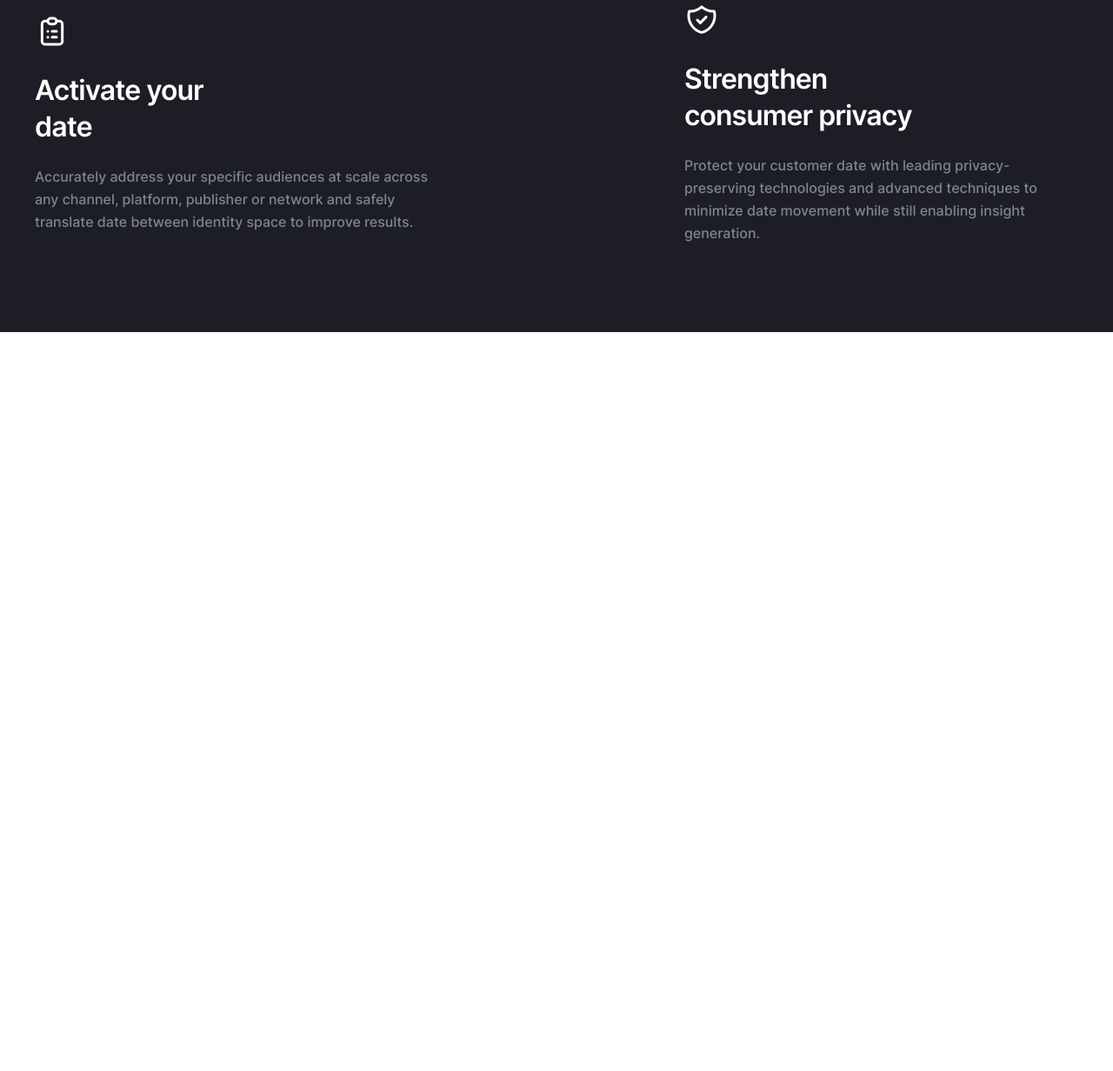
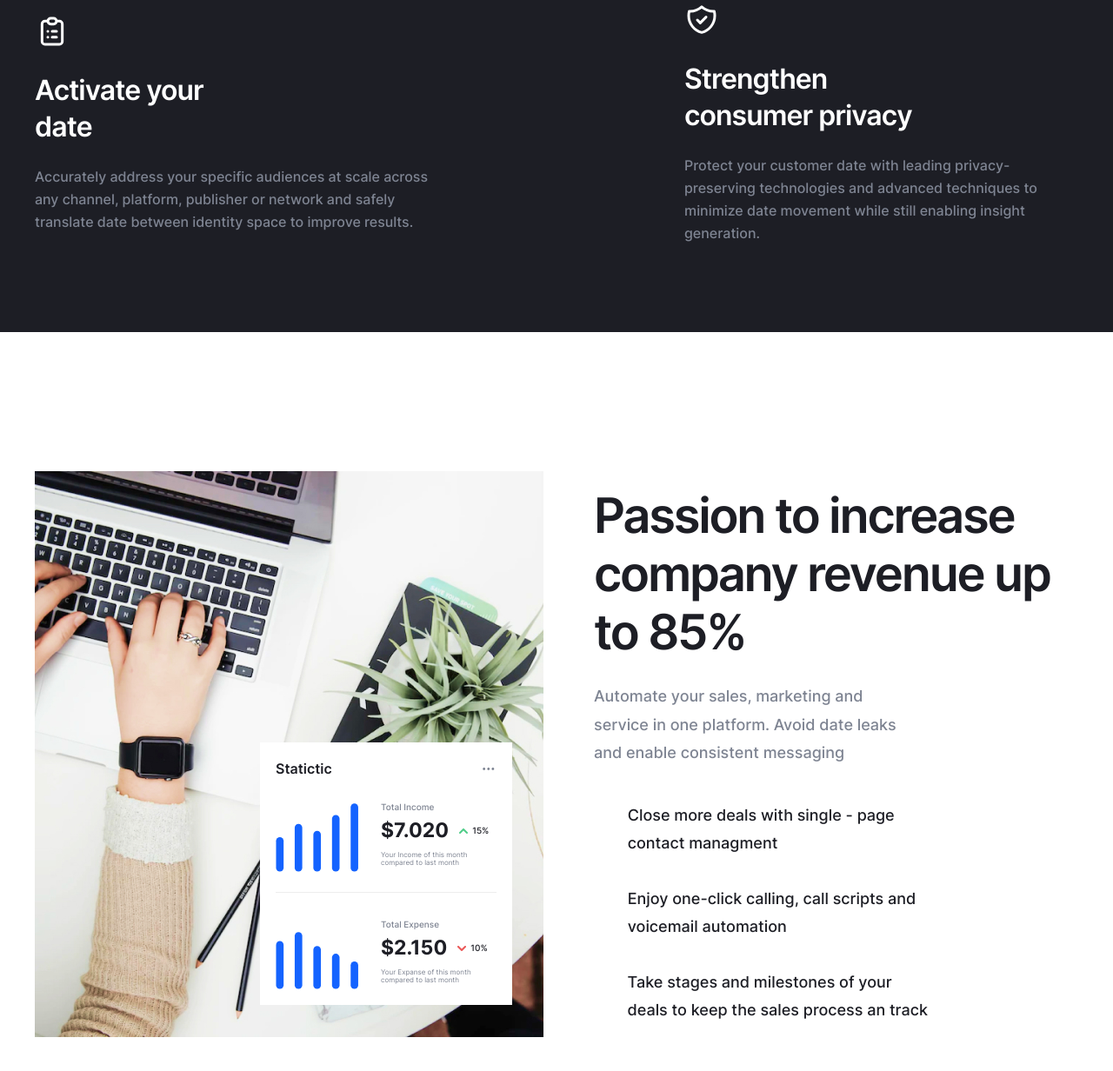
Before and after one commit to Koncov/coca, a website built with Vite: page src/index.html in a window 1280 px wide. Shown: the part 1695-2927 px from the top of the page at 87% size. Before the commit the page ends 2077 px from the top, so only its background shows below. Built offline with nearby package versions, Linux system fonts and the light colour scheme; files whose address does not match are found by name.

Commit message:
Created features section

```diff
--- /dev/null
+++ b/src/assets/scss/components/home/features.scss
@@ -0,0 +1,179 @@
+.features {
+  padding: 160px 0 94px;
+
+  @include mobile {
+    padding: 60px 0 64px;
+  }
+
+  &__container {
+    @include flex-all-between;
+
+    @include mini-desktop {
+      gap: 40px;
+      flex-direction: column;
+      align-items: flex-start;
+    }
+
+    @include mobile {
+      gap: 25px;
+    }
+  }
+
+  &__left {
+    position: relative;
+  }
+
+  &__stats {
+    position: absolute;
+    right: 36px;
+    bottom: 40px;
+    padding: 18px;
+    max-width: 290px;
+    background-color: #fff;
+
+    @include mobile {
+      right: 16px;
+      bottom: 20px;
+    }
+
+    @include small-mobile {
+      right: 12px;
+      bottom: 12px;
+      padding: 14px;
+      max-width: 240px;
+    }
+
+    &-head {
+      @include flex-all-between;
+      margin-bottom: 19px;
+    }
+
+    &-title {
+      font-weight: 600;
+      font-size: 16px;
+      line-height: 150%;
+      color: #1d1e25;
+    }
+
+    &-item {
+      @include flex-align-center;
+      gap: 26px;
+
+      &:not(:last-child) {
+        border-bottom: 1px solid #ededed;
+        padding-bottom: 23px;
+      }
+
+      &:last-child {
+        padding-top: 23px;
+      }
+
+      &-img {
+        @include small-mobile {
+          width: 65px;
+        }
+      }
+
+      &-title {
+        margin-bottom: 6px;
+        font-weight: 500;
+        font-size: 10px;
+        line-height: 150%;
+        color: var(--neutral-color-150);
+      }
+
+      &-price {
+        @include flex-align-center;
+        gap: 12px;
+        margin-bottom: 9px;
+
+        &-num {
+          font-weight: 700;
+          font-size: 23px;
+          line-height: 120%;
+          color: #1d1e25;
+
+          @include mobile {
+            font-size: 18px;
+          }
+        }
+
+        &-proc {
+          @include flex-align-center;
+          gap: 5px;
+          font-weight: 500;
+          font-size: 10px;
+          line-height: 150%;
+          color: #1d1e25;
+        }
+      }
+
+      &-descr {
+        font-weight: 400;
+        font-size: 8px;
+        color: var(--neutral-color-150);
+      }
+    }
+  }
+
+  &__right {
+    max-width: 557px;
+
+    @include mini-desktop {
+      max-width: 992px;
+    }
+  }
+
+  &__title {
+    margin-bottom: 24px;
+    font-weight: 600;
+    letter-spacing: -0.04em;
+    color: var(--neutral-color-100);
+
+    @include mobile {
+      margin-bottom: 20px;
+    }
+  }
+
+  &__descr {
+    margin-bottom: 40px;
+    max-width: 360px;
+    font-weight: 500;
+    line-height: 178%;
+    color: var(--neutral-color-150);
+
+    @include mini-desktop {
+      max-width: 700px;
+    }
+  }
+
+  &__item {
+    @include flex-align-center;
+    max-width: 393px;
+    font-weight: 500;
+    line-height: 178%;
+    color: var(--neutral-color-100);
+
+    @include mini-desktop {
+      max-width: 700px;
+    }
+
+    &:not(:last-child) {
+      margin-bottom: 32px;
+
+      @include mobile {
+        margin-bottom: 22px;
+      }
+    }
+
+    &::before {
+      content: '';
+      display: inline-block;
+      margin-right: 19px;
+      padding-right: 19px;
+      width: 20px;
+      height: 20px;
+      background: url('../assets/icons/features-tick-icon.svg');
+    }
+  }
+}
--- a/src/assets/scss/main.scss
+++ b/src/assets/scss/main.scss
@@ -6,3 +6,4 @@
 @import './components/header';
 @import './components/home/hero';
 @import './components/home/overview';
+@import './components/home/features';
--- /dev/null
+++ b/src/html/components/home/features.html
@@ -0,0 +1,118 @@
+<section class="features">
+  <div class="container features__container">
+    <div class="features__left">
+      <img
+        loading="lazy"
+        src="./assets/image/features-img.jpg"
+        width="585"
+        height="651"
+        alt="Woman typing on laptop"
+      />
+      <div class="features__stats">
+        <div class="features__stats-head">
+          <h4 class="features__stats-title text-p-default">Statictic</h4>
+          <img
+            loading="lazy"
+            src="./assets/icons/more-icon.svg"
+            width="18"
+            height="19"
+            alt="Ellipsis icon"
+          />
+        </div>
+        <div class="features__stats-item">
+          <img
+            loading="lazy"
+            class="features__stats-item-img"
+            src="./assets/icons/features-total-income-icon.svg"
+            width="95"
+            height="88"
+            alt="Total income graphic"
+          />
+          <div class="features__stats-item-info">
+            <h5 class="features__stats-item-title">Total Income</h5>
+            <div class="features__stats-item-price">
+              <span class="features__stats-item-price-num">$7.020</span>
+              <div class="features__stats-item-price-proc">
+                <svg
+                  width="10"
+                  height="6"
+                  viewBox="0 0 10 6"
+                  fill="none"
+                  xmlns="http://www.w3.org/2000/svg"
+                >
+                  <path
+                    fill-rule="evenodd"
+                    clip-rule="evenodd"
+                    d="M9.70711 5.70717C9.31658 6.09769 8.68342 6.09769 8.29289 5.70717L5 2.41427L1.70711 5.70717C1.31658 6.09769 0.683417 6.09769 0.292894 5.70717C-0.0976312 5.31664 -0.0976312 4.68348 0.292894 4.29295L4.29289 0.292954C4.68342 -0.0975701 5.31658 -0.09757 5.70711 0.292954L9.70711 4.29295C10.0976 4.68348 10.0976 5.31664 9.70711 5.70717Z"
+                    fill="#50CD89"
+                  />
+                </svg>
+                15%
+              </div>
+            </div>
+            <p class="features__stats-item-descr">
+              Your Income of this month compared to last month
+            </p>
+          </div>
+        </div>
+        <div class="features__stats-item">
+          <img
+            loading="lazy"
+            class="features__stats-item-img"
+            src="./assets/icons/features-total-expense-icon.svg"
+            width="95"
+            height="88"
+            alt="Total expense graphic"
+          />
+          <div class="features__stats-item-info">
+            <h5 class="features__stats-item-title">Total Expense</h5>
+            <div class="features__stats-item-price">
+              <span class="features__stats-item-price-num">$2.150</span>
+              <div class="features__stats-item-price-proc">
+                <svg
+                  width="10"
+                  height="6"
+                  viewBox="0 0 10 6"
+                  fill="none"
+                  xmlns="http://www.w3.org/2000/svg"
+                >
+                  <path
+                    fill-rule="evenodd"
+                    clip-rule="evenodd"
+                    d="M0.292893 0.293015C0.683417 -0.097509 1.31658 -0.097509 1.70711 0.293015L5 3.58591L8.29289 0.293015C8.68342 -0.097509 9.31658 -0.097509 9.70711 0.293015C10.0976 0.68354 10.0976 1.3167 9.70711 1.70723L5.70711 5.70723C5.31658 6.09775 4.68342 6.09775 4.29289 5.70723L0.292893 1.70723C-0.0976311 1.3167 -0.0976311 0.68354 0.292893 0.293015Z"
+                    fill="#EB5757"
+                  />
+                </svg>
+                10%
+              </div>
+            </div>
+            <p class="features__stats-item-descr">
+              Your Expanse of this month compared to last month
+            </p>
+          </div>
+        </div>
+      </div>
+    </div>
+    <div class="features__right">
+      <h2 class="features__title heading-h2">
+        Passion to increase company revenue up to 85%
+      </h2>
+      <p class="features__descr text-p-medium">
+        Automate your sales, marketing and service in one platform. Avoid date
+        leaks and enable consistent messaging
+      </p>
+      <ul class="features__list">
+        <li class="features__item text-p-medium">
+          Close more deals with single - page contact managment
+        </li>
+        <li class="features__item text-p-medium">
+          Enjoy one-click calling, call scripts and voicemail automation
+        </li>
+        <li class="features__item text-p-medium">
+          Take stages and milestones of your deals to keep the sales process an
+          track
+        </li>
+      </ul>
+    </div>
+  </div>
+</section>
--- a/src/index.html
+++ b/src/index.html
@@ -6,6 +6,7 @@
     <load src="./html/components/header.html" />
     <load src="./html/components/home/hero.html" />
     <load src="./html/components/home/overview.html" />
+    <load src="./html/components/home/features.html" />
 
     <script type="module" src="./js/main.js"></script>
   </body>
```
Also changed, not shown: src/assets/image/comment-author-1.jpg (added), src/assets/image/features-img.jpg (added), src/assets/image/get-started-img.jpg (added), src/assets/image/insight-slide-1-img.jpg (added), src/assets/image/insight-slide-2-img.jpg (added), src/assets/image/strength-img.jpg (added).
